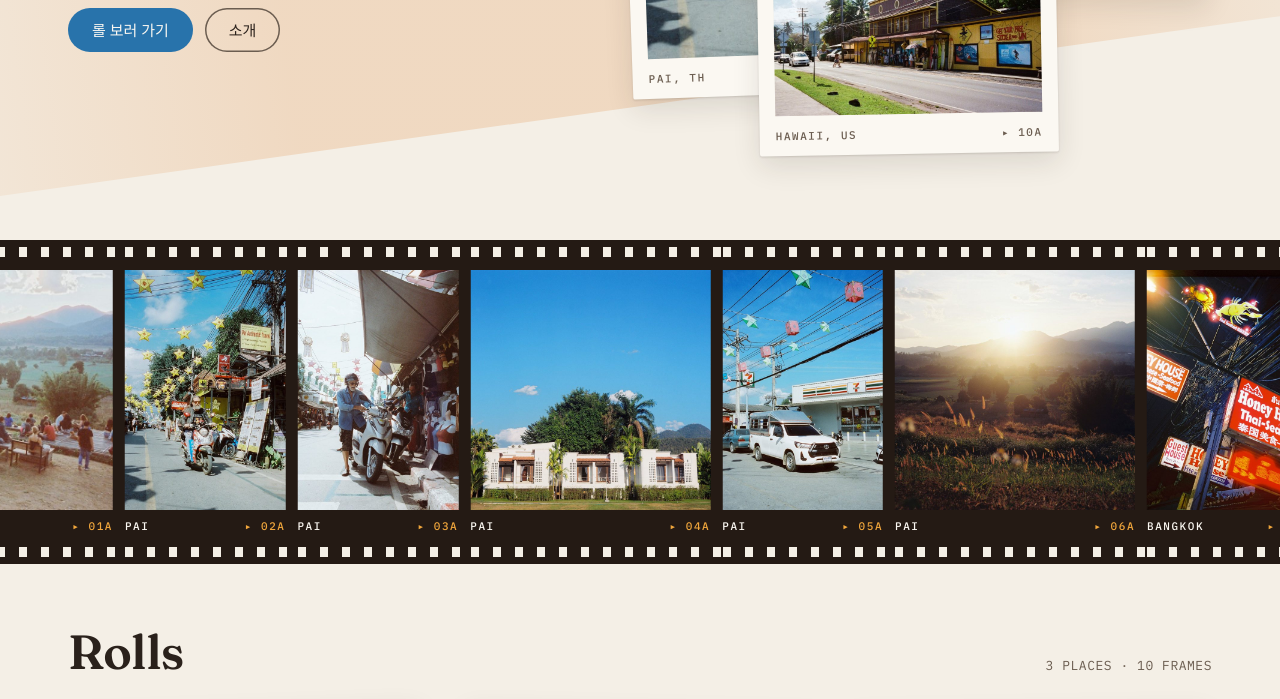
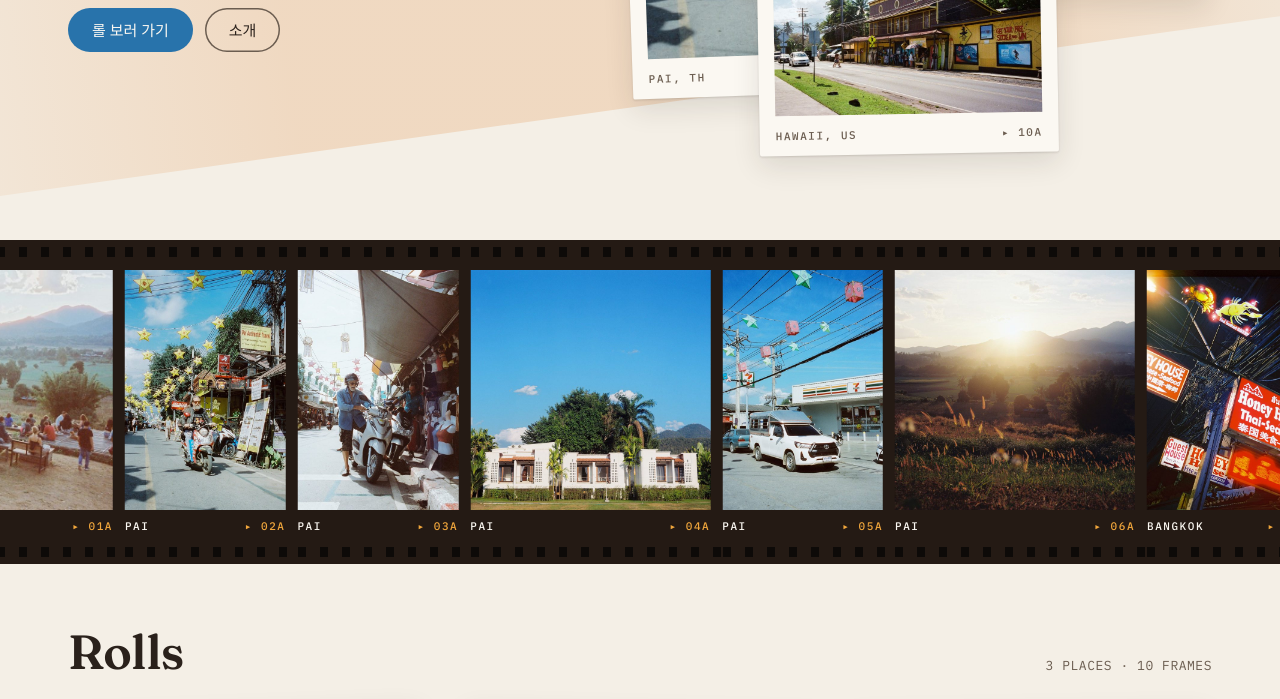
Before and after one commit to hogyuwart/hogyuwart.github.io, a plain HTML site: page index.html in a window 1280 px wide. Shown: the part 482-1181 px from the top of the page. Drawn offline with Linux system fonts and the light colour scheme; a web font is replaced by a local one.

Commit message:
Add files via upload

```diff
--- a/assets/css/style.css
+++ b/assets/css/style.css
@@ -216,7 +216,9 @@ a { color: var(--sky-ink); text-underline-offset: 3px; }
 .strip {
   background: var(--film-base);
   overflow: hidden;
+  scrollbar-width: none;
 }
+.strip::-webkit-scrollbar { display: none; }
 .strip__track {
   display: flex;
   width: max-content;
@@ -227,7 +229,7 @@ a { color: var(--sky-ink); text-underline-offset: 3px; }
 @keyframes strip-roll { to { transform: translateX(-50%); } }
 .strip__frame {
   /* each frame carries its own sprocket holes so they travel with the film */
-  --holes: repeating-linear-gradient(90deg, var(--paper) 0 8px, transparent 8px 22px);
+  --holes: repeating-linear-gradient(90deg, #0d0a08 0 8px, transparent 8px 22px);
   flex: 0 0 auto;
   display: grid; gap: var(--space-2);
   padding: 30px var(--space-3) 30px 0;
```
